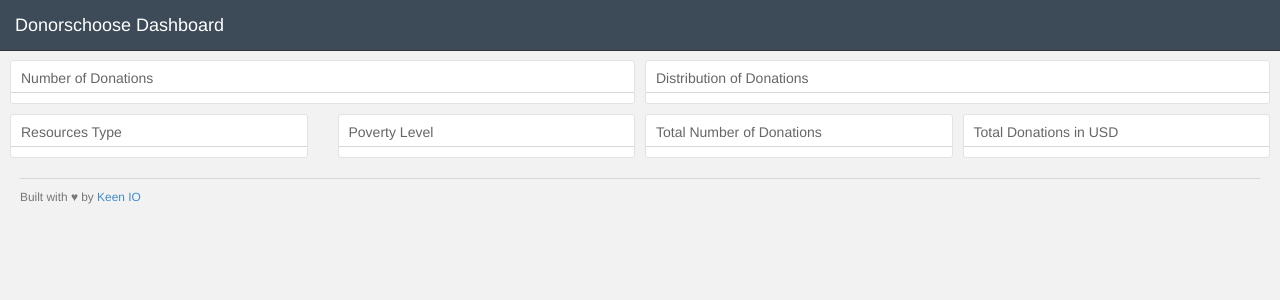
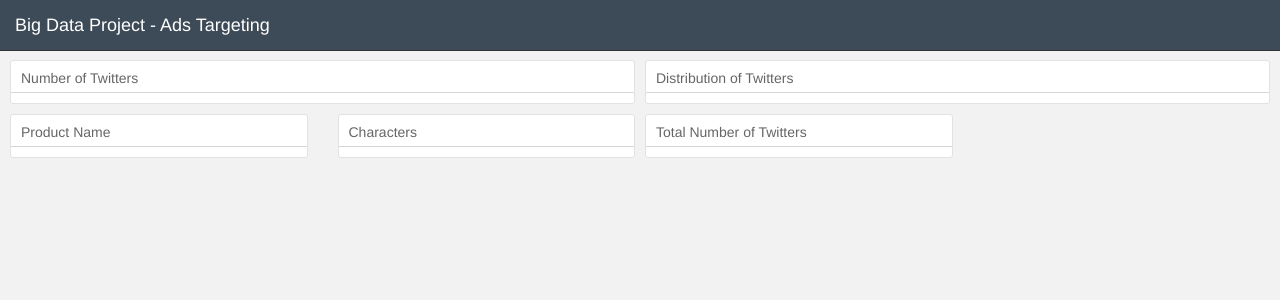
Before and after one commit to JingyiWang3/AD-Targeting-for-Apple-Products-on-Twitter, a Flask app: page / in a window 1280 px wide. Shown: the top 300 px of the page. Run offline with Flask 2, Linux system fonts and the light colour scheme; data that the repository does not hold is empty; some libraries are stand-ins or nearby versions.

Commit message:
add web and crawler

```diff
--- a/app.py
+++ b/website/app.py
@@ -11,7 +11,7 @@ MONGODB_HOST = 'localhost'
 MONGODB_PORT = 27017
 DBS_NAME = 'donorschoose'
 COLLECTION_NAME = 'projects'
-FIELDS = {'school_state': True, 'resource_type': True, 'poverty_level': True, 'date_posted': True, 'total_donations': True, '_id': False}
+FIELDS = {'school_state': True, 'resource_type': True, 'funding_status': True, 'date_posted': True, 'total_donations': True, '_id': False}
 
 
 @app.route("/")
@@ -26,9 +26,16 @@ def donorschoose_projects():
     projects = collection.find(projection=FIELDS, limit=100000)
     #projects = collection.find(projection=FIELDS)
     json_projects = []
+    i = 0
     for project in projects:
+        i += 1
+        if (i > 3000):
+            break
         json_projects.append(project)
+        print(project)
+        print(" ")
     json_projects = json.dumps(json_projects, default=json_util.default)
+
     connection.close()
     return json_projects
 
--- a/static/js/graphs.js
+++ b/website/static/js/graphs.js
@@ -11,7 +11,7 @@ function makeGraphs(error, projectsJson, statesJson) {
 
 	donorschooseProjects.forEach(function(d) {
 		d["date_posted"] = dateFormat.parse(d["date_posted"]);
-		d["date_posted"].setDate(1);
+		//d["date_posted"].setDate(1);
 		d["total_donations"] = +d["total_donations"];
 	});
 
@@ -21,7 +21,7 @@ function makeGraphs(error, projectsJson, statesJson) {
 	//Define Dimensions
 	var dateDim = ndx.dimension(function(d) { return d["date_posted"]; });
 	var resourceTypeDim = ndx.dimension(function(d) { return d["resource_type"]; });
-	var povertyLevelDim = ndx.dimension(function(d) { return d["poverty_level"]; });
+	var povertyLevelDim = ndx.dimension(function(d) { return d["funding_status"]; });
 	var stateDim = ndx.dimension(function(d) { return d["school_state"]; });
 	var totalDonationsDim  = ndx.dimension(function(d) { return d["total_donations"]; });
 
@@ -49,18 +49,18 @@ function makeGraphs(error, projectsJson, statesJson) {
 	var povertyLevelChart = dc.rowChart("#poverty-level-row-chart");
 	var usChart = dc.geoChoroplethChart("#us-chart");
 	var numberProjectsND = dc.numberDisplay("#number-projects-nd");
-	var totalDonationsND = dc.numberDisplay("#total-donations-nd");
+	// var totalDonationsND = dc.numberDisplay("#total-donations-nd");
 
 	numberProjectsND
 		.formatNumber(d3.format("d"))
 		.valueAccessor(function(d){return d; })
 		.group(all);
 
-	totalDonationsND
-		.formatNumber(d3.format("d"))
-		.valueAccessor(function(d){return d; })
-		.group(totalDonations)
-		.formatNumber(d3.format(".3s"));
+	// totalDonationsND
+	// 	.formatNumber(d3.format("d"))
+	// 	.valueAccessor(function(d){return d; })
+	// 	.group(totalDonations)
+	// 	.formatNumber(d3.format(".3s"));
 
 	timeChart
 		.width(600)
@@ -71,7 +71,8 @@ function makeGraphs(error, projectsJson, statesJson) {
 		.transitionDuration(500)
 		.x(d3.time.scale().domain([minDate, maxDate]))
 		.elasticY(true)
-		.xAxisLabel("Year")
+		.xAxisLabel("Time")
+		.yAxisLabel("Twitters")
 		.yAxis().ticks(4);
 
 	resourceTypeChart
--- a/templates/index.html
+++ b/website/templates/index.html
@@ -14,7 +14,7 @@
   <div class="navbar navbar-inverse navbar-fixed-top" role="navigation">
     <div class="container-fluid">
       <div class="navbar-header">
-        <a class="navbar-brand" href="./">Donorschoose Dashboard</a>
+        <a class="navbar-brand" href="./">Big Data Project - Ads Targeting</a>
       </div>
     </div>
   </div>
@@ -30,7 +30,7 @@
           <div class="col-sm-12">
             <div class="chart-wrapper">
               <div class="chart-title">
-                Number of Donations
+                Number of Twitters
               </div>
               <div class="chart-stage">
                 <div id="time-chart"></div>
@@ -43,7 +43,7 @@
           <div class="col-sm-6">
             <div class="chart-wrapper">
               <div class="chart-title">
-                Resources Type
+                Product Name
               </div>
               <div class="chart-stage">
                 <div id="resource-type-row-chart"></div>
@@ -56,7 +56,7 @@
           <div class="col-sm-6">
             <div class="chart-wrapper">
               <div class="chart-title">
-                Poverty Level
+                Characters
               </div>
               <div class="chart-stage">
                 <div id="poverty-level-row-chart"></div>
@@ -72,7 +72,7 @@
       <div class="col-sm-6">
         <div class="chart-wrapper">
           <div class="chart-title">
-            Distribution of Donations
+            Distribution of Twitters
           </div>
           <div class="chart-stage">
             <div id="us-chart"></div>
@@ -85,7 +85,7 @@
       <div class="col-sm-3">
         <div class="chart-wrapper">
           <div class="chart-title">
-            Total Number of Donations
+            Total Number of Twitters
           </div>
           <div class="chart-stage">
             <div id="number-projects-nd"></div>
@@ -95,7 +95,7 @@
       <!-- Metric 1 -->
 
       <!-- Metric 2 -->
-      <div class="col-sm-3">
+<!--       <div class="col-sm-3">
         <div class="chart-wrapper">
           <div class="chart-title">
             Total Donations in USD
@@ -104,17 +104,11 @@
             <div id="total-donations-nd"></div>
           </div>
         </div>
-      </div>
+      </div> -->
       <!-- Metric 2 -->
 
     </div>
 
-  </div>
-
-    <hr>
-    <p class="small text-muted">Built with &#9829; by <a href="https://keen.io">Keen IO</a></p>
-
-  </div>
 
   <script src="./static/lib/js/jquery.min.js"></script>
   <script src="./static/lib/js/bootstrap.min.js"></script>
```
Also changed, not shown: website/static/css/custom.css (renamed from static/css/custom.css), website/static/geojson/us-states.json (renamed from static/geojson/us-states.json), website/static/lib/css/bootstrap.min.css (renamed from static/lib/css/bootstrap.min.css), website/static/lib/css/dc.css (renamed from static/lib/css/dc.css), website/static/lib/css/keen-dashboards.css (renamed from static/lib/css/keen-dashboards.css), website/static/lib/js/bootstrap.min.js (renamed from static/lib/js/bootstrap.min.js), website/static/lib/js/crossfilter.js (renamed from static/lib/js/crossfilter.js), website/static/lib/js/d3.js (renamed from static/lib/js/d3.js), website/static/lib/js/dc.js (renamed from static/lib/js/dc.js), website/static/lib/js/jquery.min.js (renamed from static/lib/js/jquery.min.js), website/static/lib/js/keen.min.js (renamed from static/lib/js/keen.min.js), website/static/lib/js/queue.js (renamed from static/lib/js/queue.js), 2 other files.
